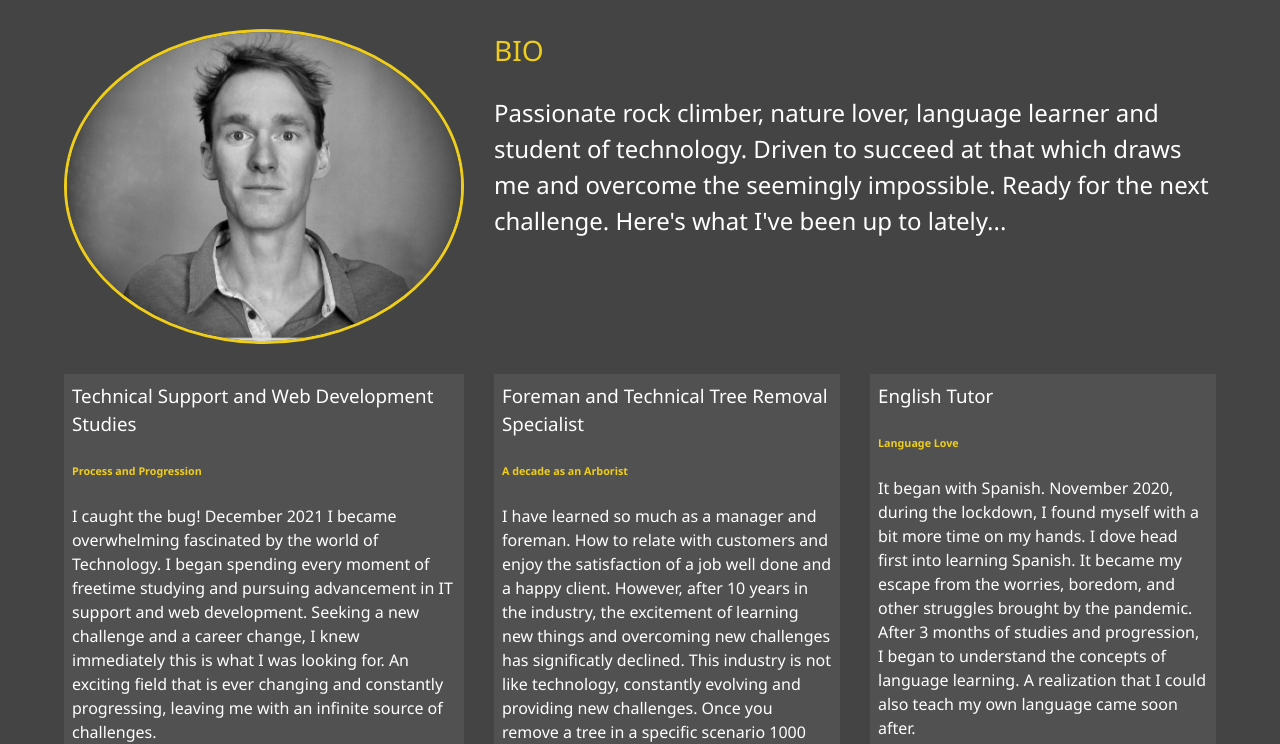
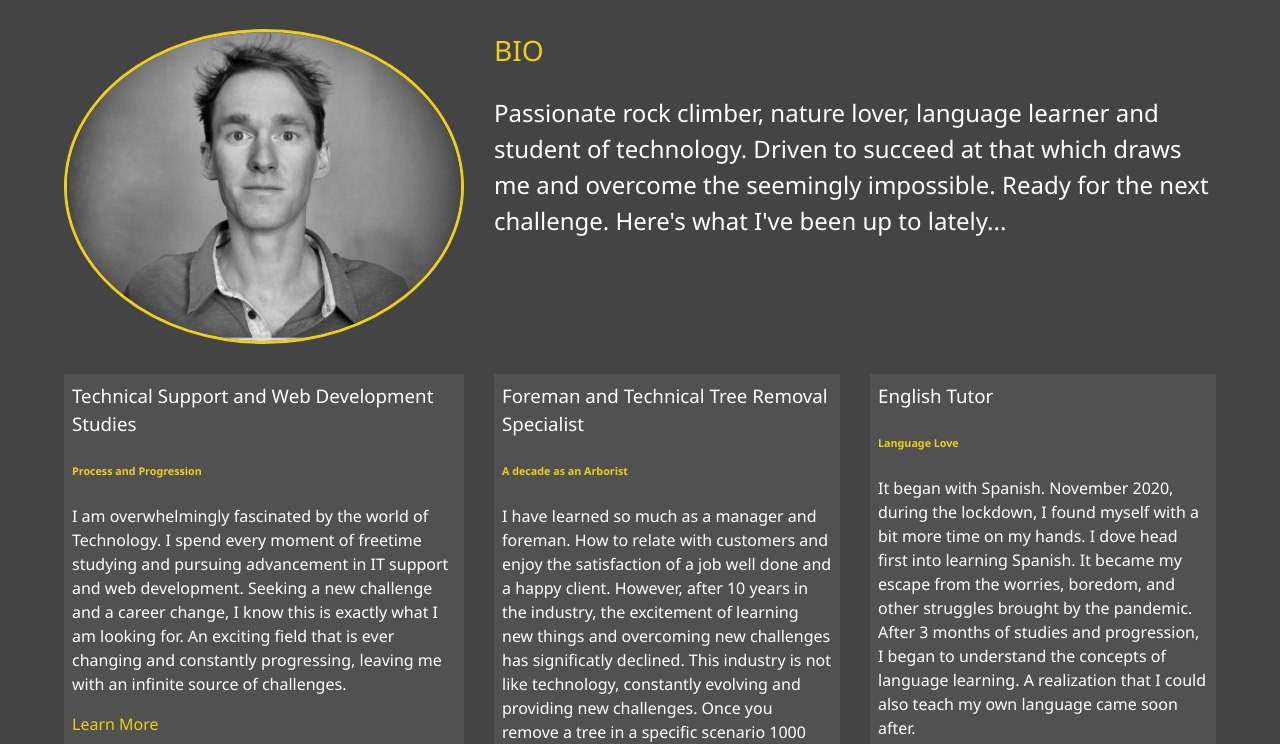
Before and after one commit to BenConner87/Ben_Website, a website: page dist/about.html in a window 1280 px wide. Shown: the part 229-973 px from the top of the page. Drawn offline with Linux system fonts and the light colour scheme.

Commit message:
text update

```diff
--- a/dist/about.html
+++ b/dist/about.html
@@ -63,7 +63,7 @@
             <div class="job job-1">
                 <h3>Technical Support and Web Development Studies</h3>
                 <h6>Process and Progression</h6>
-                <p>I caught the bug! December 2021 I became overwhelming fascinated by the world of Technology. I began spending every moment of freetime studying and pursuing advancement in IT support and web development. Seeking a new challenge and a career change, I knew immediately this is what I was looking for. An exciting field that is ever changing and constantly progressing, leaving me with an infinite source of challenges.</p>
+                <p>I am overwhelmingly fascinated by the world of Technology. I spend every moment of freetime studying and pursuing advancement in IT support and web development. Seeking a new challenge and a career change, I know this is exactly what I am looking for. An exciting field that is ever changing and constantly progressing, leaving me with an infinite source of challenges.</p>
                 <a class="learn-more" href="tech.html">Learn More</a>
             </div>
 
```
